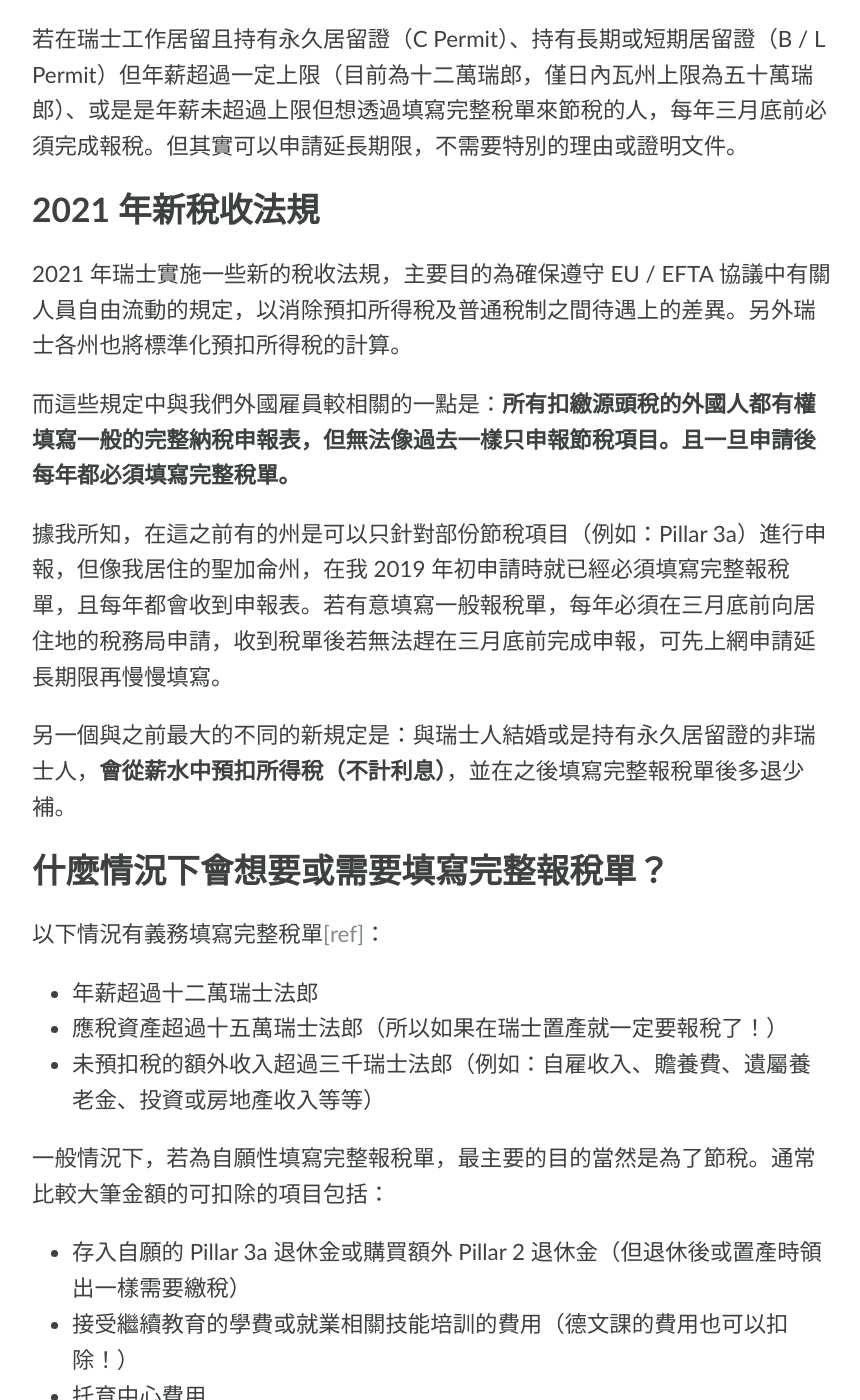
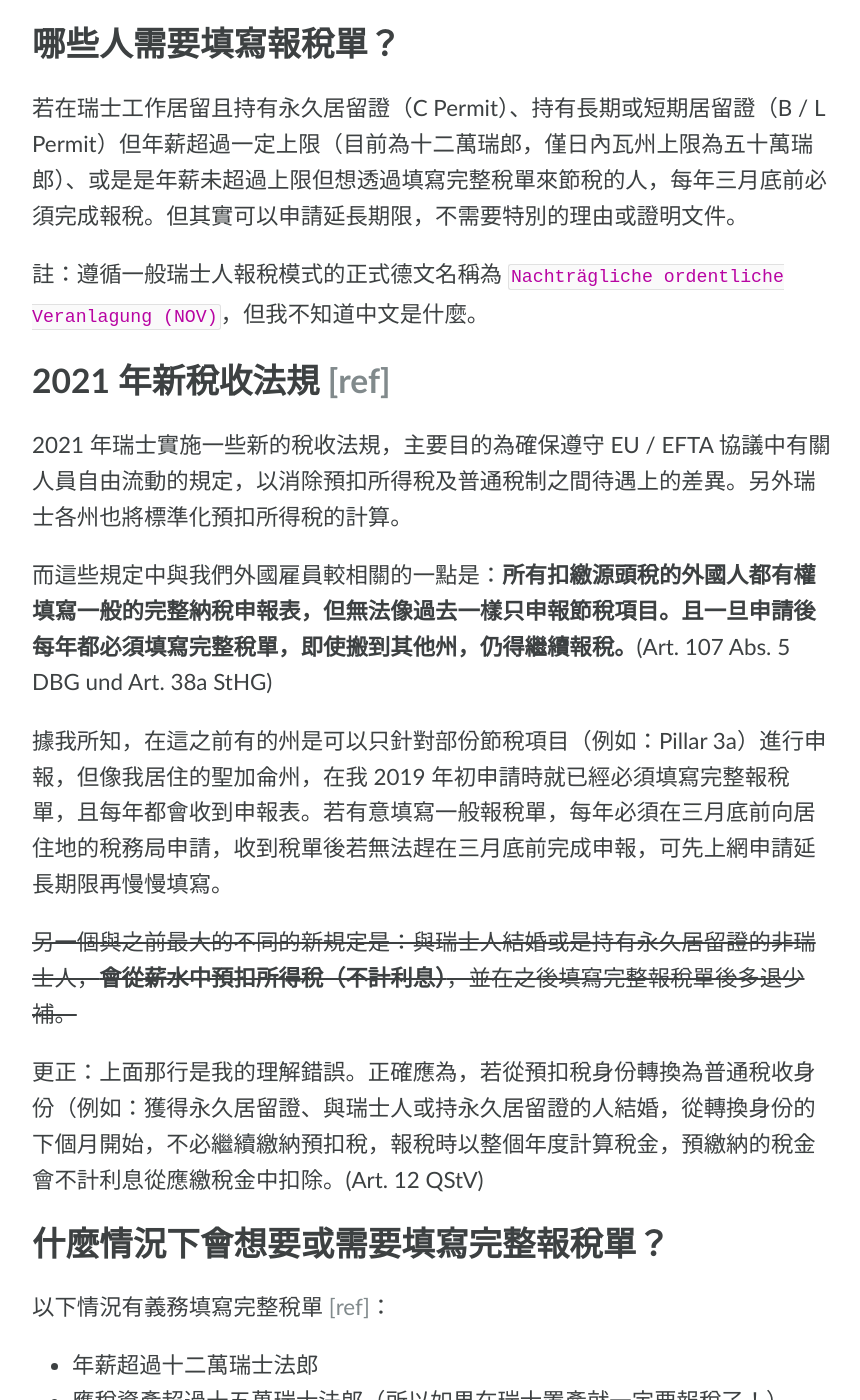
Before and after one commit to FangLinHe/FangLinHe.github.io, a Jekyll site: the page built from notes/Other/SwissLife/_posts/2021-02-06-steuer-erklaerung-1.md, in a window 1280 px wide and 1400 px high, scrolled down 2374 px. Shown: the whole window, without its empty margins (208-1068 px from the left). Built offline with Jekyll 4.4.1, drawn with Linux system fonts in a browser that asks for light colours; comment, search, counter and statistics services are not loaded; some of the changed text lies outside the part shown.

Commit message:
Small updates

```diff
--- a/notes/Other/SwissLife/_posts/2021-02-06-steuer-erklaerung-1.md
+++ b/notes/Other/SwissLife/_posts/2021-02-06-steuer-erklaerung-1.md
@@ -6,35 +6,41 @@
 
 <div style="text-align: center;"><img src="/images/steuererklaerung_ch/steuererklaerung_brief.jpg" style="width: 100%; max-width: 800px" /><br/>👆 稅務申報單</div>
 
+## 前言
+
 瑞士報稅季又到了！年初總會陸陸續續收到銀行、保險、薪資等等去年度的所得扣繳憑單，並且要在三月底前完成報稅。相較臺灣大部份報稅相關資料都已上傳到國稅局，只需要手動輸入部份項目，個人覺得瑞士的報稅麻煩許多，大部份資料都還是必須手動輸入，且各類應稅及可抵稅項目多如牛毛，再加上語言上的鴻溝，總要花上幾週的時間才能填寫完成。因此今年決定寫下報稅相關的筆記，希望能減輕明年報稅所需要花費的時間。也或許這份筆記能夠幫忙其他在瑞士工作、有報稅疑問或需求的人。
 
 <div style="text-align: center;"><img src="/images/steuererklaerung_ch/steuererklaerung_lohnausweis.jpg" style="width: 100%; max-width: 400px" /><br/>👆 薪資證明</div>
 
 原本想要寫的是報稅軟體的操作步驟及簡單的翻譯，但不小心寫下太多非軟體操作面的細節，因此決定分為上下兩篇。這篇會著重在瑞士所得稅的相關知識，下篇才會把報稅的步驗一一列出。
 
-由於我個人對於瑞士的稅法並無涉獵，也非法律相關背景，只是在瑞士報稅第三年的軟體工程師，因此本文任何內容皆為不專業分享，大部份資訊也是從網路上及個人經驗得到，若有任何穆誤敬請見諒及不吝指教、更正。
+聲明：由於我**個人對於瑞士的稅法並無涉獵，也非法律相關背景**，只是在瑞士報稅第三年的軟體工程師，因此本文所有內容皆為不專業分享，大部份資訊也是從網路上及個人經驗得到，若有任何穆誤敬請見諒及不吝指教、更正。
 
 ## 外國人在瑞士工作如何繳交所得稅 - 源頭稅
 
-大部份情況下，持有長短期居留證（B / L Permit）在瑞士工作的外國人，所得稅會直接從每月薪資扣繳（源頭稅，英文：taxation at source or withholding tax、德文：Quellensteuer、法文：Impôt à la source、義大利文：Ritenuta d'acconto），且根據「居住地」的州、每月薪資換算成年薪、婚姻狀態、子女數量來決定稅率。[[ref]](https://www.thelocal.ch/20201230/explained-what-you-should-know-about-switzerlands-new-tax-law){:target="_blank"}
+大部份情況下，持有長短期居留證（B / L Permit）在瑞士工作的外國人，所得稅會直接從每月薪資扣繳（源頭稅，英文：taxation at source or withholding tax、德文：Quellensteuer、法文：Impôt à la source、義大利文：Ritenuta d'acconto），且根據「居住地」的州、每月薪資換算成年薪、婚姻狀態、子女數量來決定稅率。 [[ref]](https://www.thelocal.ch/20201230/explained-what-you-should-know-about-switzerlands-new-tax-law){:target="_blank"}
 
 ## 哪些人需要填寫報稅單？
 
 若在瑞士工作居留且持有永久居留證（C Permit）、持有長期或短期居留證（B / L Permit）但年薪超過一定上限（目前為十二萬瑞郎，僅日內瓦州上限為五十萬瑞郎）、或是是年薪未超過上限但想透過填寫完整稅單來節稅的人，每年三月底前必須完成報稅。但其實可以申請延長期限，不需要特別的理由或證明文件。
 
-## 2021 年新稅收法規
+註：遵循一般瑞士人報稅模式的正式德文名稱為 `Nachträgliche ordentliche Veranlagung (NOV)`，但我不知道中文是什麼。
+
+## 2021 年新稅收法規 [[ref]](https://www.sg.ch/content/dam/sgch/steuern-finanzen/steuern/steuerbuch/art-105-129-stg/105_1.pdf.ocFile/105_1.pdf){:target="_blank"}
 
 2021 年瑞士實施一些新的稅收法規，主要目的為確保遵守 EU / EFTA 協議中有關人員自由流動的規定，以消除預扣所得稅及普通稅制之間待遇上的差異。另外瑞士各州也將標準化預扣所得稅的計算。
 
-而這些規定中與我們外國雇員較相關的一點是：**所有扣繳源頭稅的外國人都有權填寫一般的完整納稅申報表，但無法像過去一樣只申報節稅項目。且一旦申請後每年都必須填寫完整稅單。**
+而這些規定中與我們外國雇員較相關的一點是：**所有扣繳源頭稅的外國人都有權填寫一般的完整納稅申報表，但無法像過去一樣只申報節稅項目。且一旦申請後每年都必須填寫完整稅單，即使搬到其他州，仍得繼續報稅。**(Art. 107 Abs. 5 DBG und Art. 38a StHG)
 
 據我所知，在這之前有的州是可以只針對部份節稅項目（例如：Pillar 3a）進行申報，但像我居住的聖加侖州，在我 2019 年初申請時就已經必須填寫完整報稅單，且每年都會收到申報表。若有意填寫一般報稅單，每年必須在三月底前向居住地的稅務局申請，收到稅單後若無法趕在三月底前完成申報，可先上網申請延長期限再慢慢填寫。
 
-另一個與之前最大的不同的新規定是：與瑞士人結婚或是持有永久居留證的非瑞士人，**會從薪水中預扣所得稅（不計利息）**，並在之後填寫完整報稅單後多退少補。
+<del>另一個與之前最大的不同的新規定是：與瑞士人結婚或是持有永久居留證的非瑞士人，**會從薪水中預扣所得稅（不計利息）**，並在之後填寫完整報稅單後多退少補。</del>
+
+更正：上面那行是我的理解錯誤。正確應為，若從預扣稅身份轉換為普通稅收身份（例如：獲得永久居留證、與瑞士人或持永久居留證的人結婚，從轉換身份的下個月開始，不必繼續繳納預扣稅，報稅時以整個年度計算稅金，預繳納的稅金會不計利息從應繳稅金中扣除。(Art. 12 QStV)
 
 ## 什麼情況下會想要或需要填寫完整報稅單？
 
-以下情況有義務填寫完整稅單[[ref]](https://www.fin.be.ch/fin/de/index/steuern/steuererklaerung/quellensteuer1_.assetref/dam/documents/FIN/SV/de/info_10minuten/info-quellensteuer_e.pdf){:target="_blank"}：
+以下情況有義務填寫完整稅單 [[ref]](https://www.fin.be.ch/fin/de/index/steuern/steuererklaerung/quellensteuer1_.assetref/dam/documents/FIN/SV/de/info_10minuten/info-quellensteuer_e.pdf){:target="_blank"}：
 
 * 年薪超過十二萬瑞士法郎
 * 應稅資產超過十五萬瑞士法郎（所以如果在瑞士置產就一定要報稅了！）
@@ -49,7 +55,7 @@
 
 **因此若是持續有高額的上述支出，可考慮是否填寫完整稅單以節稅。**
 
-另一點要考慮的還有居住地。所得稅由三部份組成：聯邦稅、州稅、跟市鎮稅。其中市鎮稅可能會差很多。例如一樣住在聖加侖州，比較居住地 Pfäfers 與 Mörschwil，同樣結婚無子女、無宗教、年薪十二萬瑞郎，假設扣完扣除項目後應稅金額為十萬瑞郎，換算出來的稅金分別為 15592.00 瑞郎及 11924.00 瑞郎[[ref]](https://www.sg.ch/content/sgch/steuern-finanzen/steuern/steuerkalkulator/privatperson.html){:target="_blank"}，住在稅率最高的 Pfäfers 比住在稅率最低的 Mörschwil 整整多繳了 30.8% 的稅金！而相同條件下，若是每月薪資一萬瑞郎、沒有第十三個月薪資的情況下，源頭稅稅率為 11.55% [[ref]](https://www.sg.ch/steuern-finanzen/steuern/formulare-wegleitungen/quellensteuern.html){:target="_blank"}，換算一年繳的所得稅約為 13860 瑞郎。因此，**若是住在市鎮稅率較高的地區，填寫報稅單後若是可扣除項目並不多的話，反而需要補繳所得稅！反之，若住在市鎮稅率較低的地區，填寫完整稅單可能能退回數百至數千瑞郎的預扣所得稅！**
+另一點要考慮的還有居住地。所得稅由三部份組成：聯邦稅、州稅、跟市鎮稅。其中市鎮稅可能會差很多。例如一樣住在聖加侖州，比較居住地 Pfäfers 與 Mörschwil，同樣結婚無子女、無宗教、年薪十二萬瑞郎，假設扣完扣除項目後應稅金額為十萬瑞郎，換算出來的稅金分別為 15592.00 瑞郎及 11924.00 瑞郎 [[ref]](https://www.sg.ch/content/sgch/steuern-finanzen/steuern/steuerkalkulator/privatperson.html){:target="_blank"}，住在稅率最高的 Pfäfers 比住在稅率最低的 Mörschwil 整整多繳了 30.8% 的稅金！而相同條件下，若是每月薪資一萬瑞郎、沒有第十三個月薪資的情況下，源頭稅稅率為 11.55% [[ref]](https://www.sg.ch/steuern-finanzen/steuern/formulare-wegleitungen/quellensteuern.html){:target="_blank"}，換算一年繳的所得稅約為 13860 瑞郎。因此，**若是住在市鎮稅率較高的地區，填寫報稅單後若是可扣除項目並不多的話，反而需要補繳所得稅！反之，若住在市鎮稅率較低的地區，填寫完整稅單可能能退回數百至數千瑞郎的預扣所得稅！**
 
 前公司兩位同事都是報稅了以後反而需要補繳數百瑞郎。個人推測原因是，他們可能只寫了最基本的薪資及自提退休金的部份，且住在市區，總稅金會比源頭稅高上許多。
 
```
